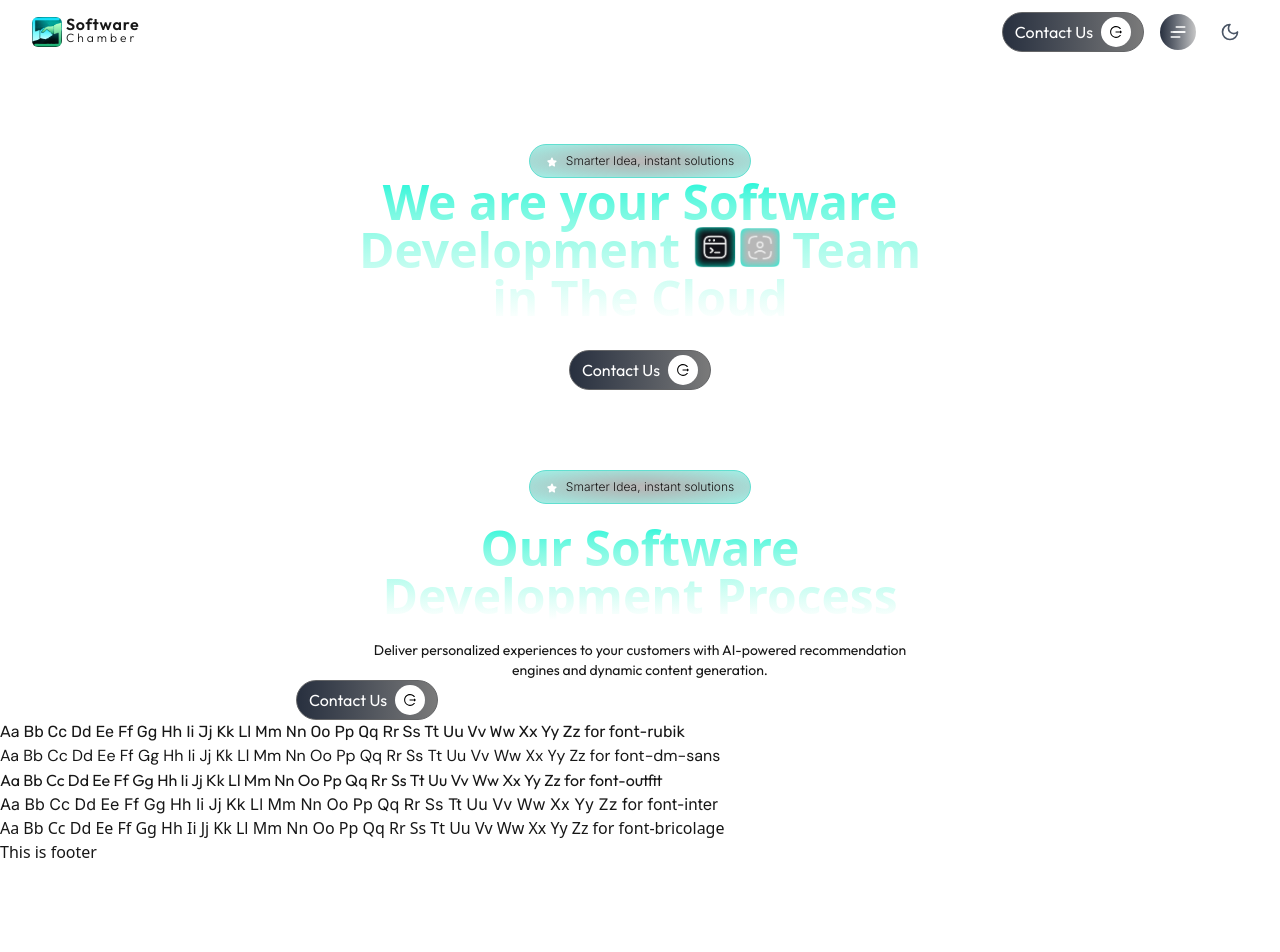
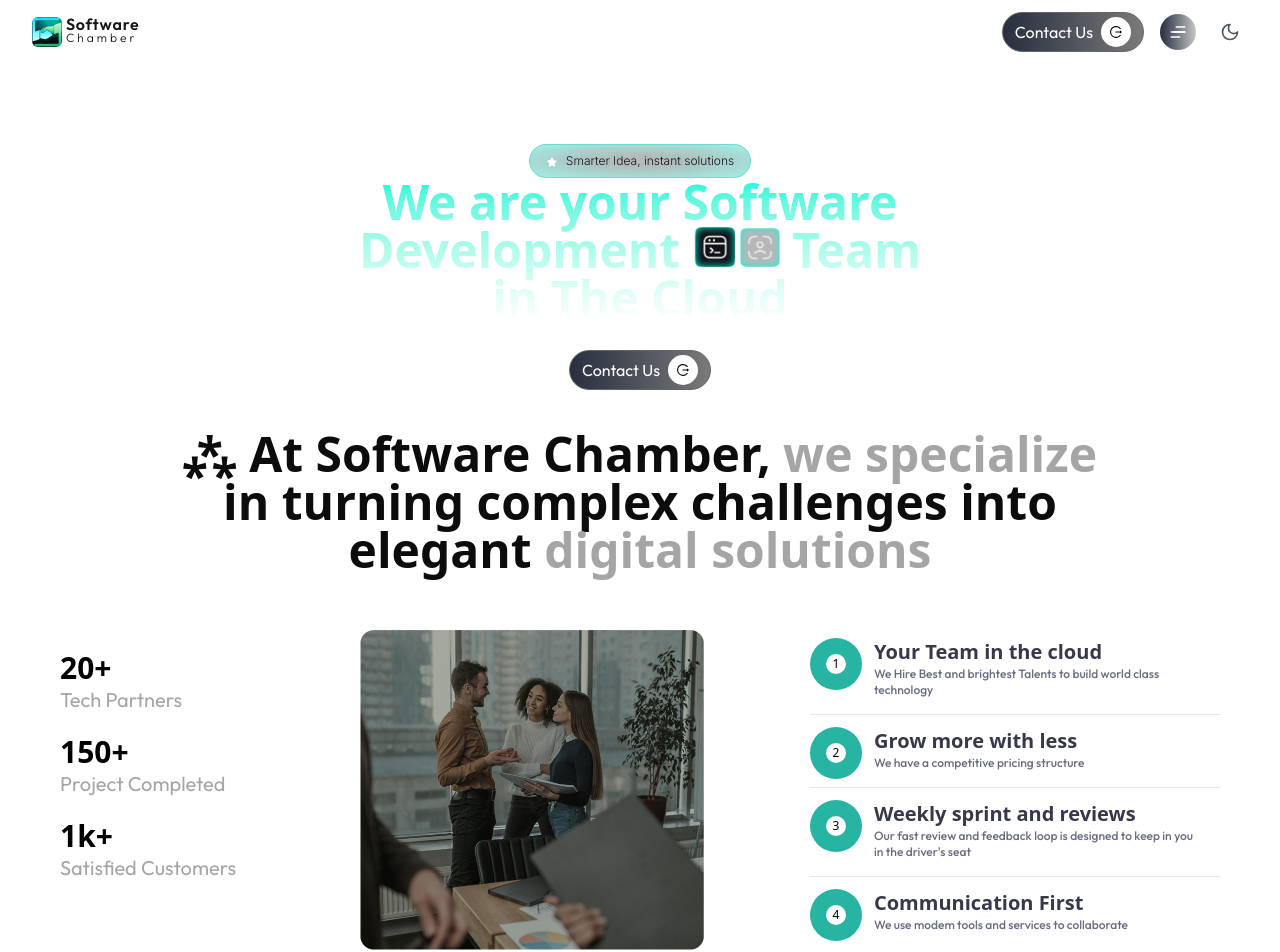
Before and after one commit to developerMohib/software-chamber, a Next.js app: page / in a window 1280 px wide. Shown: the top 952 px of the page. Before the commit the page ends 864 px from the top, so only its background shows below. Built offline with nearby package versions, Linux system fonts and the light colour scheme.

Commit message:
about section added

```diff
--- /dev/null
+++ b/src/components/aboutUs/Aboutus.tsx
@@ -0,0 +1,78 @@
+import Image from "next/image";
+
+const solutions = [
+    {
+        "title": "Your Team in the cloud",
+        "description": "We Hire Best and brightest Talents to build world class technology"
+    },
+    {
+        "title": "Grow more with less",
+        "description": "We have a competitive pricing structure"
+    },
+    {
+        "title": "Weekly sprint and reviews",
+        "description": "Our fast review and feedback loop is designed to keep in you in the driver's seat"
+    },
+    {
+        "title": "Communication First",
+        "description": "We use modem tools and services to collaborate"
+    },
+]
+
+const experiences = [
+    {
+        "amount": "20",
+        "name": "Tech Partners"
+    },
+    {
+        "amount": "150",
+        "name": "Project Completed"
+    },
+    {
+        "amount": "1k",
+        "name": "Satisfied Customers"
+    }
+]
+
+
+const Aboutus = () => {
+    return (
+        <section className="bg-white p-10">
+            <div>
+                <h1 className="text-center text-[#0C0C0C] font-semibold font-bricolageGrotesque text-5xl md:w-4/5 mx-auto"> ⁂ At Software Chamber, <span className="text-[#A5A5A5]">we specialize</span> in turning complex challenges into elegant <span className="text-[#A5A5A5]">digital solutions</span></h1>
+            </div>
+            <div className="md:grid md:grid-cols-8 gap-10 mt-14 px-5">
+                <div className="col-span-2">
+                    {
+                        experiences?.map((item, index) => (<div className="my-5" key={index}>
+                            <h1 className="font-bricolageGrotesque text-black font-semibold text-3xl"> {item.amount}+</h1>
+                            <h4 className="text-[#A5A5A5] text-xl font-outfit"> {item.name} </h4>
+                        </div>))
+                    }
+                </div>
+                <div className="col-span-3">
+                    <Image className="w-auto h-80" src={"/images/Rectangle6.png"} alt="About us" width={500} height={500} />
+                </div>
+
+                <div className="col-span-3">
+                    <ul className="mt-2 space-y-3 font-medium">
+                        {
+                            solutions?.map((item, index) => (<li key={index} className="flex lg:col-span-1 items-start border-b border-gray-200 last:border-b-0">
+                                <div className="bg-[#27B4A3] p-4 rounded-full ">
+                                    <p className="bg-white h-5 w-5 rounded-full mx-auto text-center leading-5 text-xs text-black">{index + 1}</p>
+                                </div>
+                                <div className="ml-3 leading-5 text-gray-600 mb-4">
+                                    <h1 className="font-semibold text-xl text-[#36394A] font-bricolageGrotesque"> {item.title} </h1>
+                                    <p className="text-xs pr-5 text-[#666D80] font-outfit" >{item.description}</p>
+                                </div>
+                            </li>))
+                        }
+
+                    </ul>
+                </div>
+            </div >
+        </section >
+    );
+};
+
+export default Aboutus;
--- a/src/components/home/MyHome.tsx
+++ b/src/components/home/MyHome.tsx
@@ -1,12 +1,16 @@
 import React from 'react';
 import Banner from '../banner/Banner';
 import Process from '../process/Process';
+import Aboutus from '../aboutUs/Aboutus';
 
 const MyHome = () => {
     return (
         <div>
             <Banner />
+            <Aboutus />
             <Process />
+
+
             <h1 className='font-rubik' >Aa Bb Cc Dd Ee Ff Gg Hh Ii Jj Kk Ll Mm Nn Oo Pp Qq Rr Ss Tt Uu Vv Ww Xx Yy Zz for font-rubik</h1>
             <h1 className='font-dm-sans' >Aa Bb Cc Dd Ee Ff Gg Hh Ii Jj Kk Ll Mm Nn Oo Pp Qq Rr Ss Tt Uu Vv Ww Xx Yy Zz for font-dm-sans</h1>
             <h1 className='font-outfit' >Aa Bb Cc Dd Ee Ff Gg Hh Ii Jj Kk Ll Mm Nn Oo Pp Qq Rr Ss Tt Uu Vv Ww Xx Yy Zz for font-outfit</h1>
--- a/src/components/process/Process.tsx
+++ b/src/components/process/Process.tsx
@@ -1,5 +1,4 @@
 import CTAButton from '@/shared/CTAButton/CTAButton';
-import Image from 'next/image';
 import React from 'react';
 import { AiOutlineLogout } from 'react-icons/ai';
 import { TiStarFullOutline } from 'react-icons/ti';
```
Also changed, not shown: public/images/Rectangle6.png (added), public/images/Vector.png (added).
